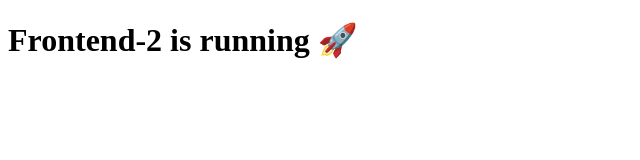
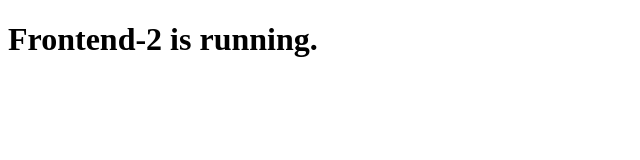
Before and after one commit to KomalkN/frontend-2, a plain HTML site: page index.html in a window 1280 px wide. Shown: the whole page, without its empty margins (0-640 px from the left). Drawn offline with Linux system fonts and the light colour scheme.

Commit message:
update index.html

```diff
--- a/index.html
+++ b/index.html
@@ -4,6 +4,6 @@
   <title>Frontend-2</title>
 </head>
 <body>
-  <h1>Frontend-2 is running 🚀</h1>
+  <h1>Frontend-2 is running.</h1>
 </body>
 </html>
```
